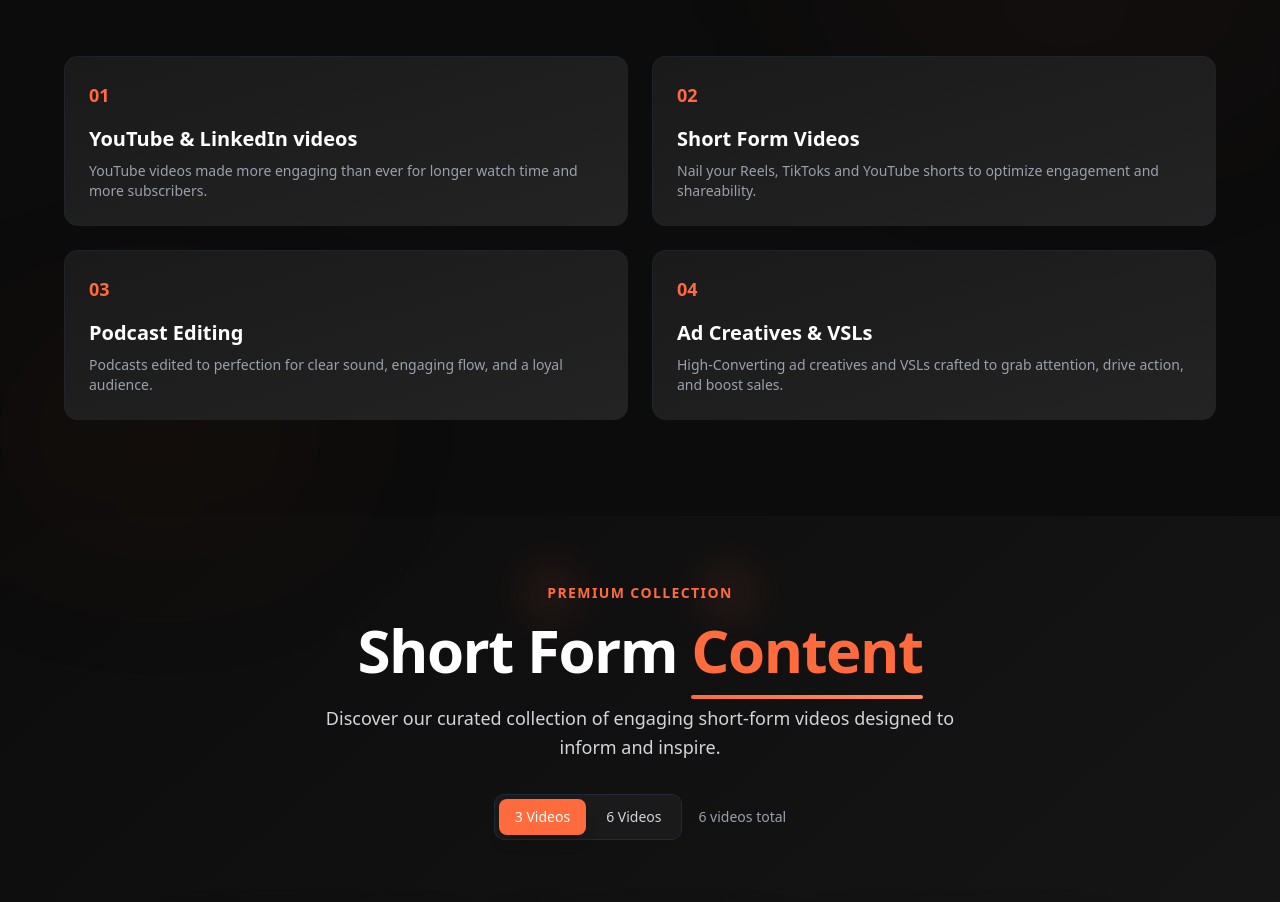
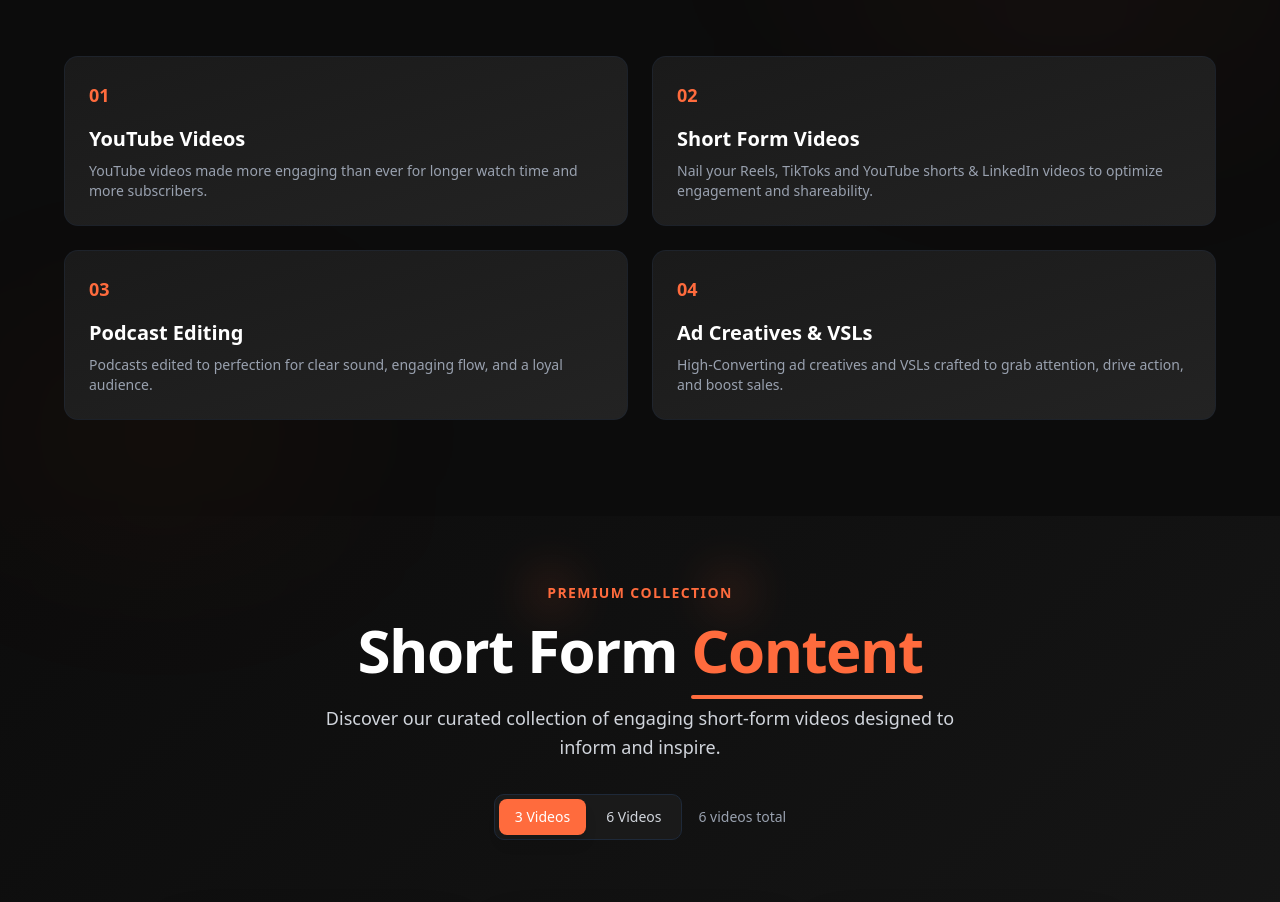
Before and after one commit to sami8890/context-mdia, a Next.js app: page / in a window 1280 px wide. Shown: the part 1651-2553 px from the top of the page. Built offline with nearby package versions, Linux system fonts and the light colour scheme.

Commit message:
added more sections

```diff
--- a/src/components/main/services-section.tsx
+++ b/src/components/main/services-section.tsx
@@ -5,14 +5,14 @@
 const services = [
     {
         number: "01",
-        title: "YouTube & LinkedIn videos  ",
+        title: "YouTube Videos ",
         description: "YouTube videos made more engaging than ever for longer watch time and more subscribers.",
         icon: "/placeholder.svg?height=40&width=40",
     },
     {
         number: "02",
         title: "Short Form Videos",
-        description: "Nail your Reels, TikToks and YouTube shorts to optimize engagement and shareability.",
+        description: "Nail your Reels, TikToks and YouTube shorts & LinkedIn videos to optimize engagement and shareability.",
         icon: "/placeholder.svg?height=40&width=40",
     },
     {
```
